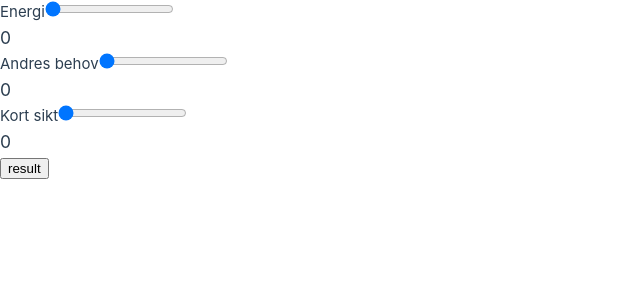
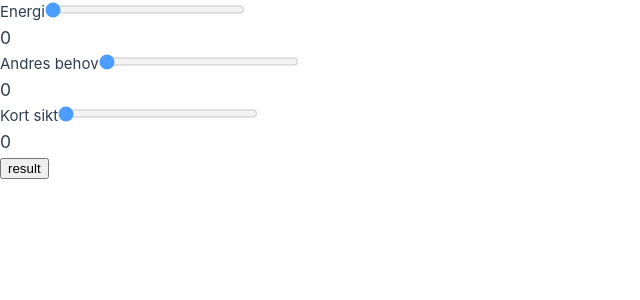
Before and after one commit to AndyKodehode/prioriteringsApp, a Vue app: page / in a window 1280 px wide. Shown: the top 300 px of the page, without its empty margins (0-640 px from the left). Built offline with nearby package versions, Linux system fonts and the light colour scheme.

Commit message:
styling test av slider

```diff
--- a/src/App.vue
+++ b/src/App.vue
@@ -2,20 +2,20 @@
 <div>
   <div >
     <label for="Energi">Energi</label>
-    <input id="Energi"  @input="handleEnergyChange(energyValue)" type="range" min="0" max="5" v-model="energyValue">
+    <input class="slider" id="Energi"  @input="handleEnergyChange(energyValue)" type="range" min="0" max="5" v-model="energyValue">
     <h3>{{energyValue}}</h3>
   </div>
 
     <div >
       <label for="AndresBehov">Andres behov</label>
-      <input id="AndresBehov"  @input="handleNeedOfOther(needOfOhterValue)" type="range" min="0" max="5" v-model="needOfOhterValue">
+      <input class="slider" id="AndresBehov"  @input="handleNeedOfOther(needOfOhterValue)" type="range" min="0" max="5" v-model="needOfOhterValue">
       <h3>{{needOfOhterValue}}</h3>
    </div>
 
 
     <div >
       <label for="KortSiktig">Kort sikt</label>
-      <input id="KortSiktig"  @input="handleShortTerm(shortTermValue)" type="range" min="0" max="5" v-model="shortTermValue">
+      <input class="slider" id="KortSiktig"  @input="handleShortTerm(shortTermValue)" type="range" min="0" max="5" v-model="shortTermValue">
       <h3>{{shortTermValue}}</h3>
    </div>
 
--- a/src/assets/main.css
+++ b/src/assets/main.css
@@ -1 +1,29 @@
 @import './base.css';
+
+.slider {
+    width: 200px;
+    height: 15px;
+    border-radius: 5px;
+    background: #d3d3d3;
+    outline: none;
+    opacity: 0.7;
+    transition: opacity .2s;
+  }
+
+  .slider::-webkit-slider-thumb {
+    -webkit-appearance: none;
+    appearance: none;
+    width: 25px;
+    height: 25px;
+    border-radius: 50%;
+    background: #04AA6D;
+    cursor: pointer;
+  }
+
+  .slider::-moz-range-thumb {
+    width: 25px;
+    height: 25px;
+    border-radius: 50%;
+    background: #04AA6D;
+    cursor: pointer;
+  }
```
